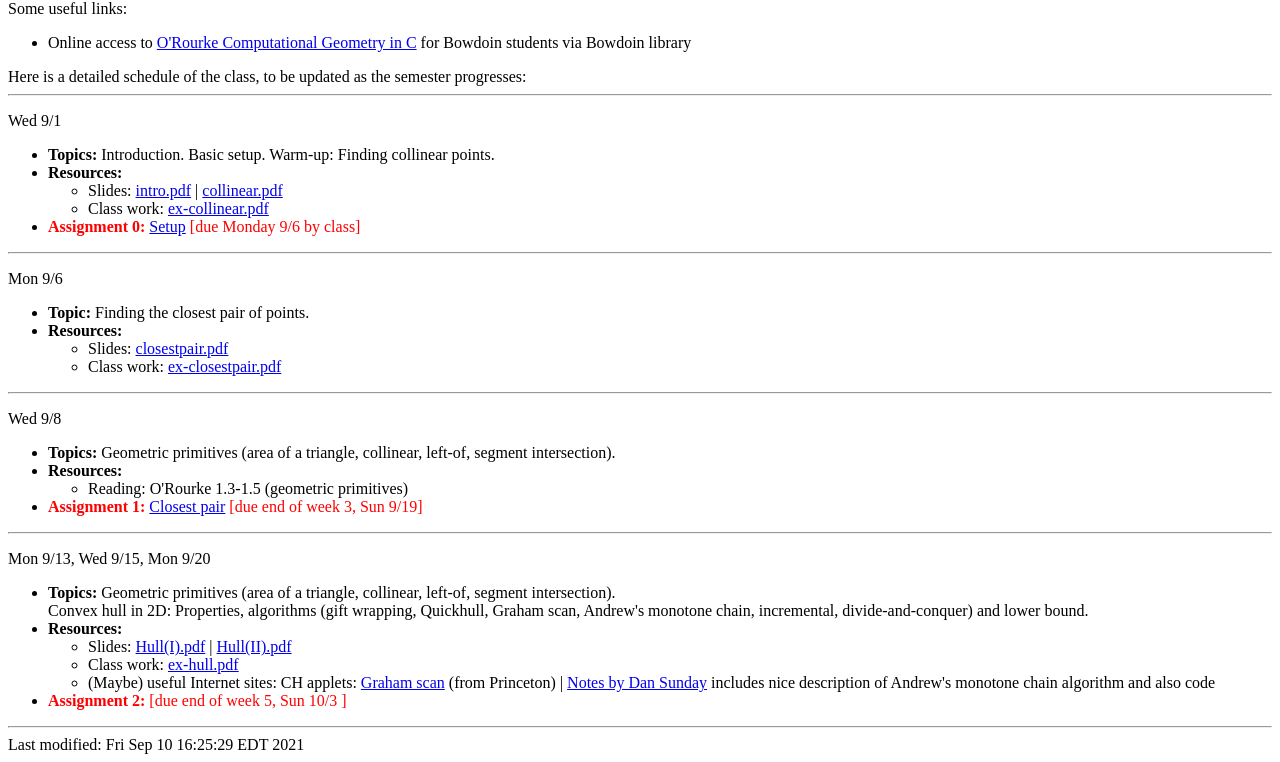
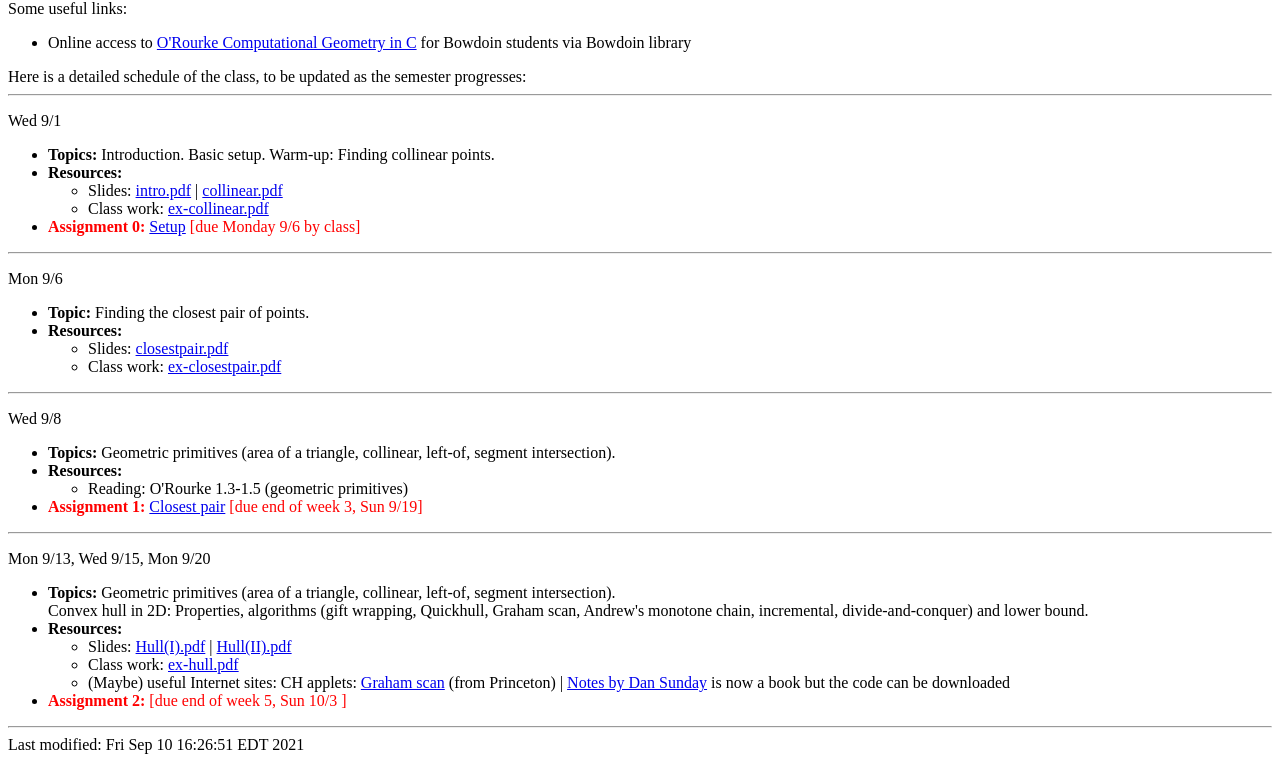
Before and after one commit to lauratoma/bowdoin-CompGeom-F21, a plain HTML site: page syllabus.html in a window 1280 px wide. Shown: the part 66-828 px from the top of the page. Drawn offline with Linux system fonts and the light colour scheme.

Commit message:
updated syllabus

```diff
--- a/syllabus.html
+++ b/syllabus.html
@@ -93,8 +93,7 @@ semester progresses:
      href="http://www.cs.princeton.edu/courses/archive/fall08/cos226/demo/ah/GrahamScan.html">Graham
      scan</a> (from Princeton) |
      <a href="http://geomalgorithms.com/">Notes by Dan
-     Sunday</a>  includes nice description of Andrew's monotone chain algorithm and also code
-   </ul>
+     Sunday</a>  is now a book but the code can be downloaded    </ul>
    <li><strong><font color="red">Assignment 2:</font></strong> <font color="red">[due
   end of week 5, Sun 10/3 ]</font>
  </ul>
@@ -365,5 +364,5 @@ semester progresses:
 
 
 <address></address>
-<!-- hhmts start -->Last modified: Fri Sep 10 16:25:29 EDT 2021 <!-- hhmts end -->
+<!-- hhmts start -->Last modified: Fri Sep 10 16:26:51 EDT 2021 <!-- hhmts end -->
 </body> </html>
```
